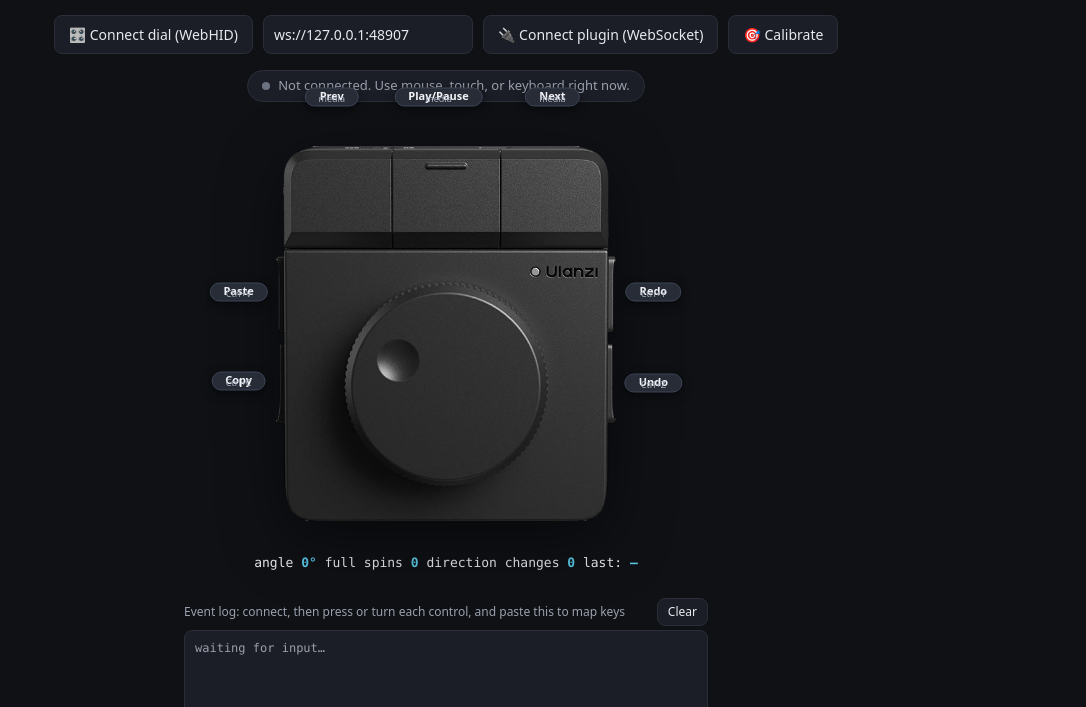
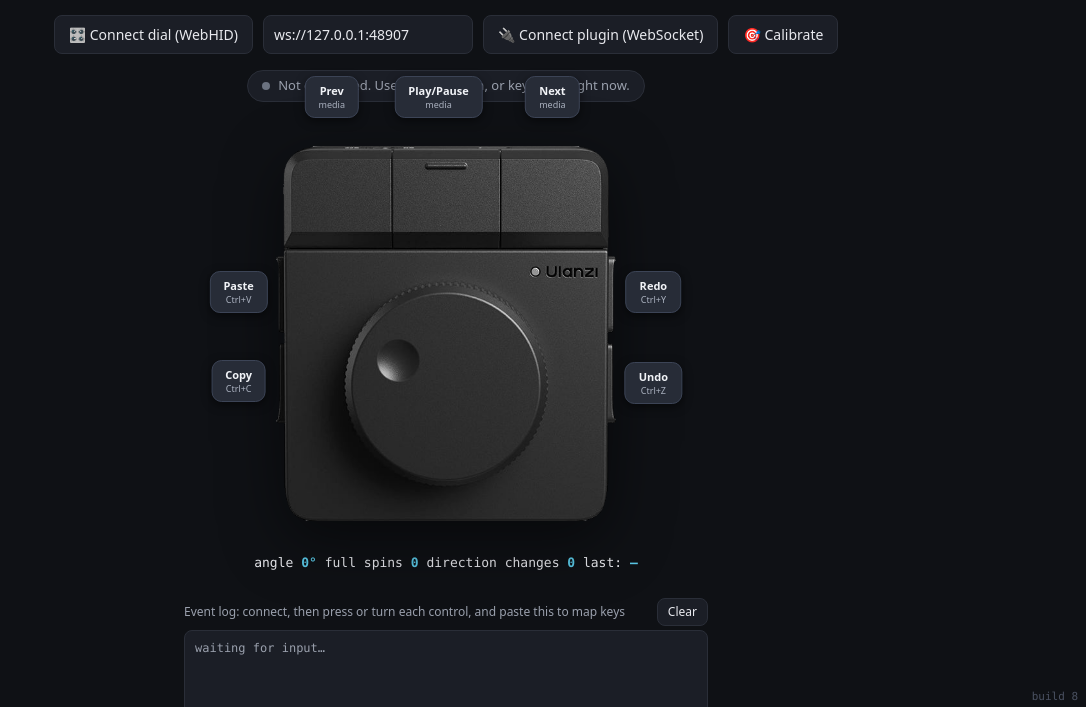
Before and after one commit to brendanwelsh/ulanzi-d100h-homebrew, a plain HTML site: page docs/dial-viewer.html in a window 1280 px wide. Shown: the part 93-800 px from the top of the page, without its empty margins (194-1280 px from the left). Drawn offline with Linux system fonts and the light colour scheme.

Commit message:
fix(viewer): bulletproof two-line key labels, no-cache headers, build stamp
- key labels: explicit flex-column (fn over kb) with gap + padding, so the
  keybind can't overlap the name anymore
- add no-cache meta headers so the page stops serving stale copies
- add a 'build 8' badge bottom-right so we can confirm a fresh load

```diff
--- a/docs/dial-viewer.html
+++ b/docs/dial-viewer.html
@@ -7,6 +7,9 @@
 <head>
 <meta charset="utf-8">
 <meta name="viewport" content="width=device-width, initial-scale=1">
+<meta http-equiv="Cache-Control" content="no-cache, no-store, must-revalidate">
+<meta http-equiv="Pragma" content="no-cache">
+<meta http-equiv="Expires" content="0">
 <title>Ulanzi D100H, interactive dial</title>
 <style>
   :root { --ink:#e8e9ee; --mut:#9aa0ad; --line:#2a2e38; --chip:#1b1e26; --accent:#5ac8e6; }
@@ -38,10 +41,11 @@
   .dial-knob.spin { filter:brightness(1.3) drop-shadow(0 0 12px rgba(255,255,255,.85)); }
   .dkey { position:absolute; transform:translate(-50%,-50%); background:transparent; border:0; padding:0; cursor:pointer; border-radius:10px; touch-action:none; }
   .dkey:hover { background:rgba(255,255,255,.07); }
-  .dlabel { position:absolute; transform:translate(-50%,-50%); background:#272c37; border:1px solid #3c4456; border-radius:10px;
-            padding:7px 13px; font-size:11px; font-weight:600; white-space:nowrap; pointer-events:none; text-align:center;
-            color:#f1f3f7; box-shadow:0 3px 10px rgba(0,0,0,.5); }
-  .dlabel small { display:block; font-weight:500; color:#aab1bf; font-size:9px; margin-top:3px; }
+  .dlabel { position:absolute; transform:translate(-50%,-50%); display:flex; flex-direction:column; align-items:center; gap:4px;
+            background:#272c37; border:1px solid #3c4456; border-radius:10px; padding:8px 13px; white-space:nowrap;
+            pointer-events:none; text-align:center; box-shadow:0 3px 10px rgba(0,0,0,.5); line-height:1; }
+  .dlabel .fn { font-size:11px; font-weight:600; color:#f1f3f7; }
+  .dlabel .kb { font-size:9px; font-weight:500; color:#aab1bf; }
   #hud { text-align:center; color:var(--ink); font:13px/1.6 ui-monospace,Menlo,Consolas,monospace; margin:2px 12px 24px; }
   #hud b { color:var(--accent); font-weight:600; }
   .panel { max-width:560px; margin:6px auto 12px; padding:0 18px; }
@@ -60,6 +64,7 @@
 </style>
 </head>
 <body>
+<div style="position:fixed; bottom:5px; right:8px; font:11px/1 ui-monospace,Menlo,Consolas,monospace; color:#4a5161; z-index:9;">build 8</div>
 <header>
   <h1>Ulanzi D100H, interactive dial</h1>
   <p>Drag the knob to spin. Tap a key or press <b>1&ndash;7</b>. <b>Connect</b> the real dial, or <b>Calibrate</b> to learn its codes.</p>
@@ -151,7 +156,7 @@ KEYS.forEach((k,i)=>{
   b.style.left=k.cx+'%'; b.style.top=k.cy+'%'; b.style.width=k.w+'%'; b.style.height=k.h+'%'; b.title=`${k.label} (${k.sub})`;
   b.addEventListener('pointerdown',e=>{ e.preventDefault(); lastFired=k.label; hud(); flash(i); });
   device.append(b);
-  const lab=document.createElement('div'); lab.className='dlabel'; lab.innerHTML=`${k.label}<small>${k.sub}</small>`;
+  const lab=document.createElement('div'); lab.className='dlabel'; lab.innerHTML=`<span class="fn">${k.label}</span><span class="kb">${k.sub}</span>`;
   lab.style.left=(k.side==='L'?-11:k.side==='R'?111:k.cx)+'%'; lab.style.top=(k.side==='T'?-13:k.cy)+'%';
   device.append(lab);
 });
```
